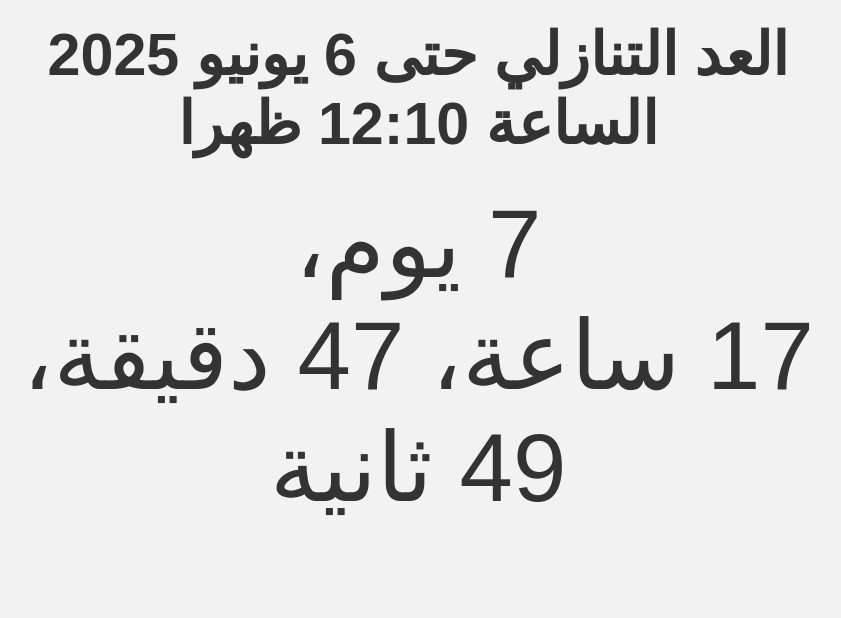
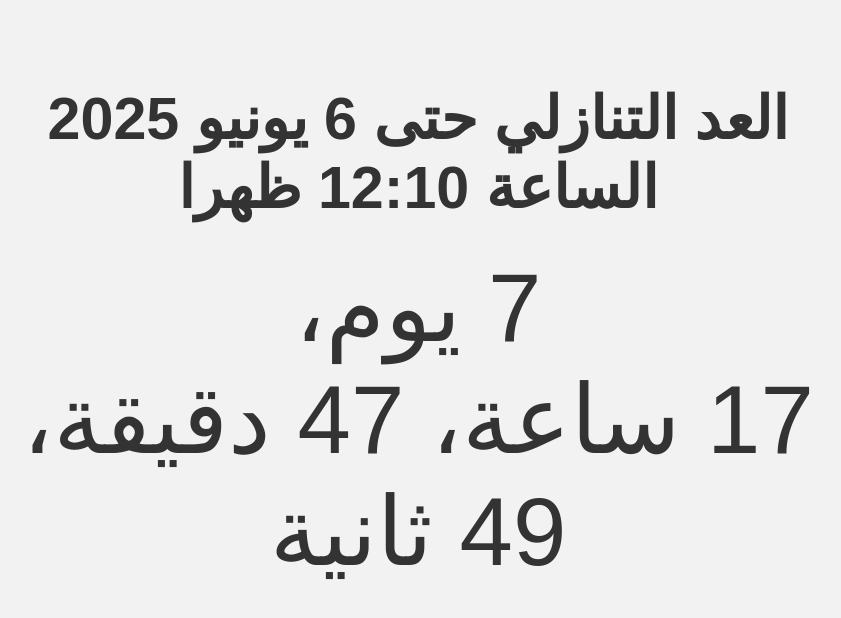
Before and after one commit to khaled1gamal/vacation-counter, a plain HTML site: page index.html in a window 1280 px wide. Shown: the whole page, without its empty margins (222-1063 px from the left). Drawn offline with Linux system fonts and the light colour scheme.

Commit message:
Update index.html

```diff
--- a/index.html
+++ b/index.html
@@ -12,7 +12,7 @@
       }
       body {
         height: 100vh;
-        margin-top: -10%;
+        margin-top: -5%;
         font-family: Arial, sans-serif;
         direction: rtl;
         display: flex;
```
